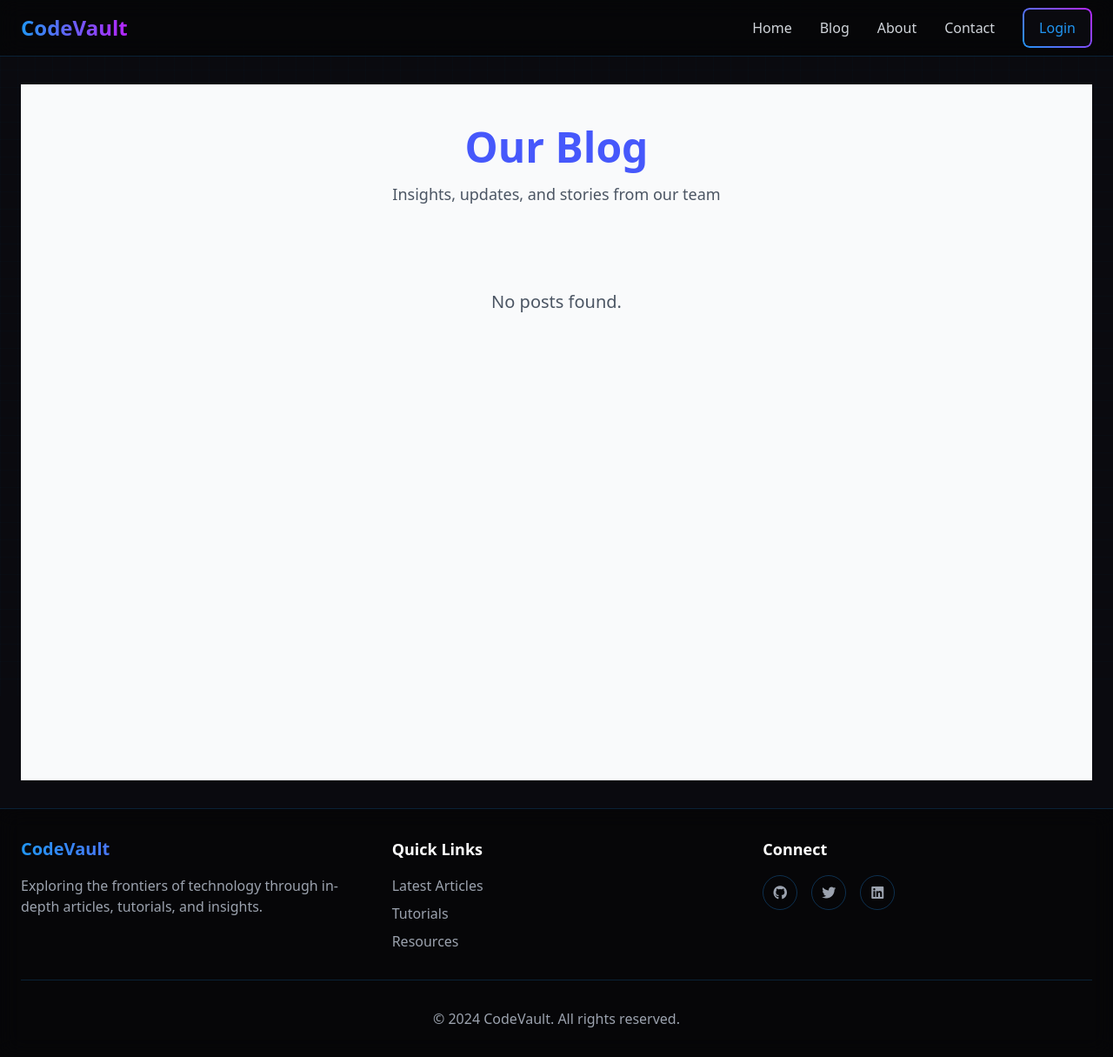
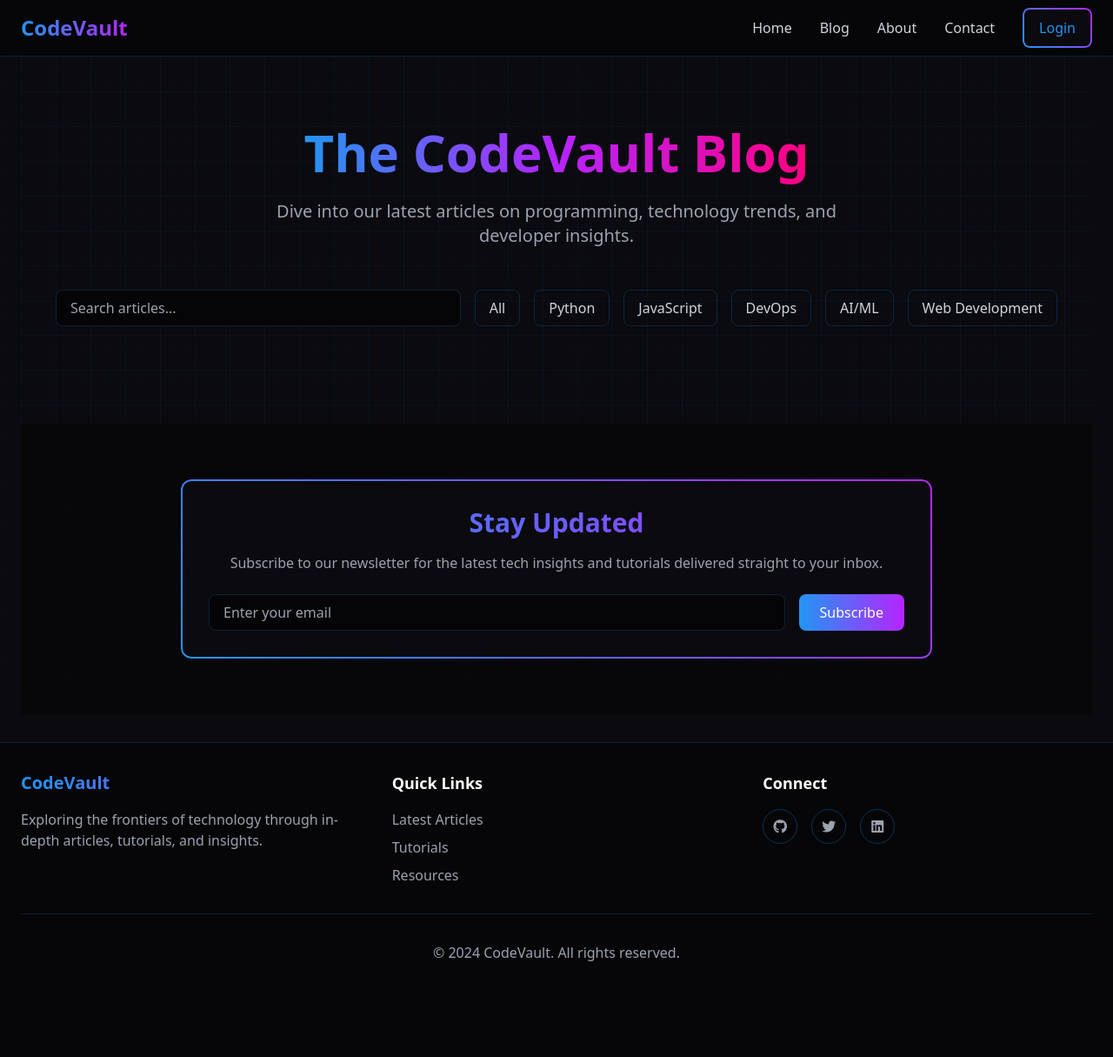
Before and after one commit to JohnathonCrowder/Flask_blog, a Flask app: page /blog in a window 1280 px wide. Shown: the whole page at 87% size. After the commit the page ends 1105 px from the top, so only its background shows below. Run offline with Flask 3, Linux system fonts and the light colour scheme; data that the repository does not hold is empty; some libraries are stand-ins or nearby versions.

Commit message:
updated blog page

```diff
--- a/app/templates/blog/index.html
+++ b/app/templates/blog/index.html
@@ -1,134 +1,190 @@
 {% extends "base.html" %}
 
-{% block title %}Blog - {{ company_name }}{% endblock %}
+{% block title %}Tech Blog - CodeVault{% endblock %}
+
+{% block head %}
+<style>
+    .h-128 {
+        height: 32rem;
+    }
+
+    .blog-grid {
+        background:
+            linear-gradient(90deg, rgba(33, 150, 243, 0.05) 1px, transparent 1px),
+            linear-gradient(rgba(33, 150, 243, 0.05) 1px, transparent 1px);
+        background-size: 40px 40px;
+    }
+
+    .post-card {
+        transition: all 0.3s ease;
+        background: linear-gradient(145deg, rgba(15, 23, 42, 0.9), rgba(25, 33, 52, 0.9));
+        backdrop-filter: blur(10px);
+    }
+
+    .post-card:hover {
+        transform: translateY(-5px);
+        box-shadow: 0 0 30px rgba(33, 150, 243, 0.2);
+    }
+
+    .category-pill {
+        background: rgba(33, 150, 243, 0.1);
+        border: 1px solid rgba(33, 150, 243, 0.3);
+        transition: all 0.3s ease;
+    }
+
+    .category-pill:hover {
+        background: rgba(33, 150, 243, 0.2);
+        border-color: #2196f3;
+    }
+
+    .pagination-item {
+        transition: all 0.3s ease;
+    }
+
+    .pagination-item:hover {
+        transform: scale(1.05);
+    }
+
+    .filter-button {
+        transition: all 0.3s ease;
+    }
+
+    .filter-button:hover {
+        box-shadow: 0 0 15px rgba(33, 150, 243, 0.3);
+    }
+
+    .author-avatar {
+        background: linear-gradient(45deg, #2196f3, #b624ff);
+        padding: 2px;
+    }
+
+    .author-avatar span {
+        display: block;
+        background: #0f172a;
+    }
+</style>
+{% endblock %}
 
 {% block content %}
-<div class="bg-gray-50 min-h-screen py-12">
-    <div class="container mx-auto px-4 max-w-6xl">
-        <!-- Header Section -->
+<!-- Hero Section -->
+<section class="blog-grid -mt-8 py-20 px-4 relative">
+    <div class="container mx-auto max-w-6xl">
         <div class="text-center mb-12">
-            <h1 class="text-4xl md:text-5xl font-bold mb-4" style="color: #4658fb;">Our Blog</h1>
-            <p class="text-gray-600 text-lg mb-8">Insights, updates, and stories from our team</p>
-            {% if current_user.is_authenticated and current_user.is_administrator() %}
-            <a href="{{ url_for('blog.create') }}"
-               class="inline-flex items-center px-6 py-3 rounded-lg text-white transition-all duration-300 hover:shadow-lg"
-               style="background-color: #4658fb;">
-                <svg class="w-5 h-5 mr-2" fill="none" stroke="currentColor" viewBox="0 0 24 24">
-                    <path stroke-linecap="round" stroke-linejoin="round" stroke-width="2" d="M12 4v16m8-8H4"></path>
-                </svg>
-                Create New Post
-            </a>
-            {% endif %}
+            <h1 class="text-4xl md:text-6xl font-bold mb-6">
+                <span class="bg-gradient-to-r from-neon-blue via-neon-purple to-neon-pink bg-clip-text text-transparent">
+                    The CodeVault Blog
+                </span>
+            </h1>
+            <p class="text-xl text-gray-400 max-w-2xl mx-auto">
+                Dive into our latest articles on programming, technology trends, and developer insights.
+            </p>
         </div>
 
-        <!-- Blog Posts Grid -->
+        <!-- Featured Post -->
+        {% if posts.items and posts.items[0] %}
+        {% set featured_post = posts.items[0] %}
+        <div class="post-card rounded-xl border border-neon-blue/20 p-8 mb-12">
+            <div class="grid grid-cols-1 md:grid-cols-2 gap-8">
+                <div>
+                    {% if featured_post.featured_image_data %}
+                    <img src="{{ url_for('blog.serve_image', post_id=featured_post.id) }}"
+                         alt="{{ featured_post.title }}"
+                         class="w-full h-128 object-cover rounded-lg">
+                    {% else %}
+                    <div class="w-full h-128 bg-gradient-to-br from-neon-blue/20 to-neon-purple/20 rounded-lg flex items-center justify-center">
+                        <i class="fas fa-code text-6xl text-neon-blue/50"></i>
+                    </div>
+                    {% endif %}
+                </div>
+                <div class="space-y-4">
+                    <span class="category-pill px-3 py-1 rounded-full text-sm text-neon-blue">
+                        Featured Article
+                    </span>
+                    <h2 class="text-3xl font-bold text-white hover:text-neon-blue transition-colors">
+                        <a href="{{ url_for('blog.post', post_id=featured_post.id) }}">
+                            {{ featured_post.title }}
+                        </a>
+                    </h2>
+                    <p class="text-gray-400 line-clamp-3">
+                        {{ featured_post.subtitle or featured_post.content|striptags|truncate(150) }}
+                    </p>
+                    <div class="flex items-center">
+                        <div class="author-avatar rounded-full">
+                            <span class="flex items-center justify-center w-10 h-10 rounded-full text-neon-blue font-bold">
+                                {{ featured_post.author.username[0].upper() }}
+                            </span>
+                        </div>
+                        <div class="ml-3">
+                            <p class="text-gray-300">{{ featured_post.author.username }}</p>
+                            <p class="text-sm text-gray-500">{{ featured_post.created_at.strftime('%B %d, %Y') }}</p>
+                        </div>
+                    </div>
+                </div>
+            </div>
+        </div>
+        {% endif %}
+
+        <!-- Filter and Search -->
+        <div class="flex flex-wrap gap-4 mb-8">
+            <input type="text"
+                   placeholder="Search articles..."
+                   class="flex-grow px-4 py-2 rounded-lg bg-cyber-darker border border-neon-blue/20 text-gray-300 focus:outline-none focus:ring-2 focus:ring-neon-blue">
+
+            {% for category in ['All', 'Python', 'JavaScript', 'DevOps', 'AI/ML', 'Web Development'] %}
+            <button class="filter-button px-4 py-2 rounded-lg border border-neon-blue/20 text-gray-300 hover:text-neon-blue hover:border-neon-blue">
+                {{ category }}
+            </button>
+            {% endfor %}
+        </div>
+
+        <!-- Posts Grid -->
         <div class="grid grid-cols-1 md:grid-cols-2 lg:grid-cols-3 gap-8">
-            {% for post in posts.items %}
-            <article class="bg-white rounded-xl shadow-md overflow-hidden hover:shadow-xl transition-shadow duration-300">
-                <!-- Featured Image -->
+            {% for post in posts.items[1:] %}  {# Skip the first post as it's featured #}
+            <article class="post-card rounded-xl border border-neon-blue/20 overflow-hidden">
                 {% if post.featured_image_data %}
                 <img src="{{ url_for('blog.serve_image', post_id=post.id) }}"
                      alt="{{ post.title }}"
-                     class="w-full h-48 object-cover">
+                     class="w-full h-96 object-cover">
                 {% else %}
-                <div class="h-48 bg-gradient-to-r from-blue-500 to-purple-500"></div>
+                <div class="w-full h-96 bg-gradient-to-br from-neon-blue/20 to-neon-purple/20 flex items-center justify-center">
+                    <i class="fas fa-terminal text-4xl text-neon-blue/50"></i>
+                </div>
                 {% endif %}
 
                 <div class="p-6">
-                    <!-- Post Meta -->
-                    <div class="flex items-center mb-4">
-                        <div class="h-10 w-10 rounded-full bg-gray-200 flex items-center justify-center">
-                            <span class="text-gray-600 font-semibold">
-                                {{ post.author.username[0].upper() }}
-                            </span>
-                        </div>
-                        <div class="ml-3">
-                            <p class="text-sm font-medium text-gray-900">
-                                <a href="{{ url_for('blog.author_profile', user_id=post.author.id) }}"
-                                   class="hover:text-blue-600 transition-colors duration-300">
-                                    {{ post.author.username }}
-                                </a>
-                            </p>
-                            <p class="text-sm text-gray-500">
-                                {{ post.created_at.strftime('%B %d, %Y') }}
-                            </p>
-                        </div>
-                    </div>
+                    {% if post.category %}
+                    <span class="category-pill px-3 py-1 rounded-full text-sm text-neon-blue mb-3 inline-block">
+                        {{ post.category }}
+                    </span>
+                    {% endif %}
 
-                    <!-- Post Title & Preview -->
-                    <h2 class="text-xl font-bold mb-3 hover:text-blue-600 transition-colors duration-300">
+                    <h3 class="text-xl font-bold text-white hover:text-neon-blue transition-colors mb-2">
                         <a href="{{ url_for('blog.post', post_id=post.id) }}">
                             {{ post.title }}
                         </a>
-                    </h2>
-                    {% if post.subtitle %}
-                    <p class="text-gray-600 mb-4">{{ post.subtitle }}</p>
-                    {% endif %}
-                    <p class="text-gray-600 mb-4 line-clamp-3">
-                        {{ post.content|striptags|truncate(150) }}
+                    </h3>
+
+                    <p class="text-gray-400 mb-4 line-clamp-3">
+                        {{ post.subtitle or post.content|striptags|truncate(100) }}
                     </p>
 
-                    <!-- Category -->
-                    {% if post.category %}
-                    <div class="mb-4">
-                        <span class="px-2 py-1 text-sm bg-gray-100 text-gray-700 rounded">
-                            {{ post.category }}
+                    <div class="flex items-center justify-between">
+                        <div class="flex items-center">
+                            <div class="author-avatar rounded-full">
+                                <span class="flex items-center justify-center w-8 h-8 rounded-full text-neon-blue text-sm font-bold">
+                                    {{ post.author.username[0].upper() }}
+                                </span>
+                            </div>
+                            <div class="ml-2">
+                                <p class="text-sm text-gray-400">{{ post.author.username }}</p>
+                            </div>
+                        </div>
+                        <span class="text-sm text-gray-500">
+                            {{ post.created_at.strftime('%b %d, %Y') }}
                         </span>
                     </div>
-                    {% endif %}
-
-                    <!-- Tags -->
-                    {% if post.tags %}
-                    <div class="flex flex-wrap gap-2 mb-4">
-                        {% for tag in post.tag_list[:3] %}
-                        <span class="px-2 py-1 text-xs font-medium bg-gray-100 rounded-full">
-                            {{ tag }}
-                        </span>
-                        {% endfor %}
-                        {% if post.tag_list|length > 3 %}
-                        <span class="px-2 py-1 text-xs font-medium bg-gray-100 rounded-full">
-                            +{{ post.tag_list|length - 3 }}
-                        </span>
-                        {% endif %}
-                    </div>
-                    {% endif %}
-
-                    <!-- Status Badge (if user is author or admin) -->
-                    {% if current_user.is_authenticated and (current_user.id == post.author.id or current_user.is_administrator()) %}
-                    <div class="mb-4">
-                        <span class="px-2 py-1 text-xs font-semibold rounded-full
-                            {% if post.status == 'published' %}
-                                bg-green-100 text-green-800
-                            {% else %}
-                                bg-yellow-100 text-yellow-800
-                            {% endif %}">
-                            {{ post.status.capitalize() }}
-                        </span>
-                    </div>
-                    {% endif %}
-
-                    <!-- Read More Link -->
-                    <a href="{{ url_for('blog.post', post_id=post.id) }}"
-                       class="inline-flex items-center text-sm font-medium hover:text-blue-600 transition-colors duration-300"
-                       style="color: #4658fb;">
-                        Read more
-                        <svg class="w-4 h-4 ml-1" fill="none" stroke="currentColor" viewBox="0 0 24 24">
-                            <path stroke-linecap="round" stroke-linejoin="round" stroke-width="2" d="M9 5l7 7-7 7"></path>
-                        </svg>
-                    </a>
                 </div>
             </article>
-            {% else %}
-            <div class="col-span-full text-center py-12">
-                <p class="text-xl text-gray-600">No posts found.</p>
-                {% if current_user.is_authenticated %}
-                <a href="{{ url_for('blog.create') }}"
-                   class="inline-block mt-4 px-6 py-3 rounded-lg text-white"
-                   style="background-color: #4658fb;">
-                    Create Your First Post
-                </a>
-                {% endif %}
-            </div>
             {% endfor %}
         </div>
 
@@ -137,23 +193,59 @@
         <div class="mt-12 flex justify-center items-center space-x-4">
             {% if posts.has_prev %}
             <a href="{{ url_for('blog.index', page=posts.prev_num) }}"
-               class="px-4 py-2 rounded-lg border border-gray-300 text-gray-700 hover:bg-gray-50 transition-colors duration-300">
+               class="pagination-item px-4 py-2 rounded-lg border border-neon-blue/20 text-gray-300 hover:text-neon-blue hover:border-neon-blue">
                 Previous
             </a>
             {% endif %}
 
-            <span class="text-gray-600">
-                Page {{ posts.page }} of {{ posts.pages }}
-            </span>
+            {% for page in posts.iter_pages() %}
+                {% if page %}
+                    {% if page == posts.page %}
+                    <span class="px-4 py-2 rounded-lg bg-neon-blue text-white">
+                        {{ page }}
+                    </span>
+                    {% else %}
+                    <a href="{{ url_for('blog.index', page=page) }}"
+                       class="pagination-item px-4 py-2 rounded-lg border border-neon-blue/20 text-gray-300 hover:text-neon-blue hover:border-neon-blue">
+                        {{ page }}
+                    </a>
+                    {% endif %}
+                {% else %}
+                <span class="px-4 py-2 text-gray-500">...</span>
+                {% endif %}
+            {% endfor %}
 
             {% if posts.has_next %}
             <a href="{{ url_for('blog.index', page=posts.next_num) }}"
-               class="px-4 py-2 rounded-lg border border-gray-300 text-gray-700 hover:bg-gray-50 transition-colors duration-300">
+               class="pagination-item px-4 py-2 rounded-lg border border-neon-blue/20 text-gray-300 hover:text-neon-blue hover:border-neon-blue">
                 Next
             </a>
             {% endif %}
         </div>
         {% endif %}
     </div>
-</div>
+</section>
+
+<!-- Newsletter Signup -->
+<section class="py-16 bg-cyber-darker/50">
+    <div class="container mx-auto max-w-4xl px-4">
+        <div class="gradient-border rounded-xl p-8 text-center">
+            <h2 class="text-3xl font-bold mb-4 bg-gradient-to-r from-neon-blue to-neon-purple bg-clip-text text-transparent">
+                Stay Updated
+            </h2>
+            <p class="text-gray-400 mb-6">
+                Subscribe to our newsletter for the latest tech insights and tutorials delivered straight to your inbox.
+            </p>
+            <form class="flex flex-col md:flex-row gap-4 justify-center">
+                <input type="email"
+                       placeholder="Enter your email"
+                       class="flex-grow px-4 py-2 rounded-lg bg-cyber-darker border border-neon-blue/20 text-gray-300 focus:outline-none focus:ring-2 focus:ring-neon-blue">
+                <button type="submit"
+                        class="px-6 py-2 rounded-lg bg-gradient-to-r from-neon-blue to-neon-purple text-white hover:opacity-90 transition-opacity">
+                    Subscribe
+                </button>
+            </form>
+        </div>
+    </div>
+</section>
 {% endblock %}
```
